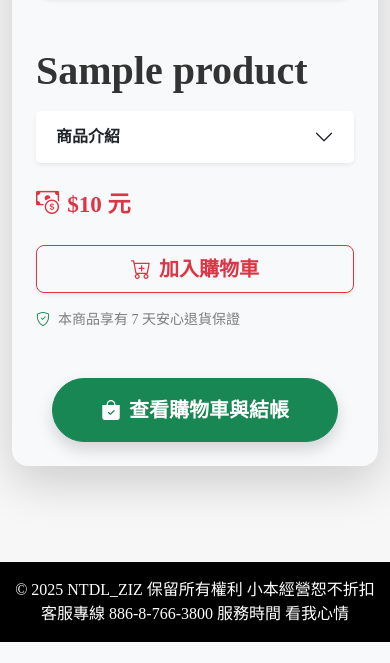
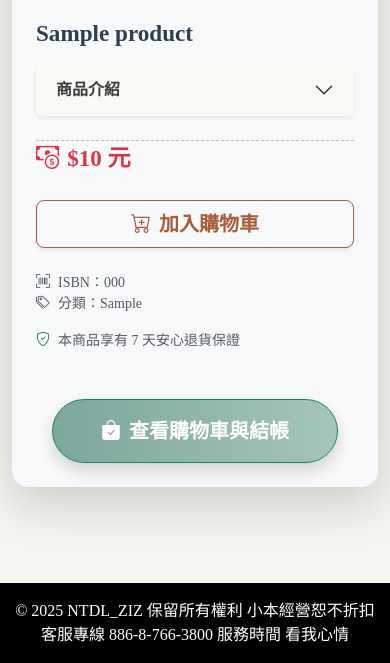
Before and after one commit to ziz03/database_class, a PHP site: page /product.php?product_id=1 in a window 390 px wide. Shown: the part 637-1300 px from the top of the page. Before the commit the page ends 1279 px from the top, so only its background shows below. Run offline with PHP 8.4, Linux system fonts and the light colour scheme; tables that the repository leaves empty or names only in its code hold one stand-in row (values such as "Sample post"); some libraries are stand-ins or nearby versions.

Commit message:
added isbn and classification

```diff
--- a/Allproduct.php
+++ b/Allproduct.php
@@ -40,7 +40,7 @@ require_once 'action/database.php';
         <?php include 'compoents/nav.php'; ?>
         <section id="products" class="py-5 mb-5">
             <div class="container-fluid">
-                <h2 class="mb-4 ">
+                <h2 class="mb-4 text-center">
                     <?php
                     if (isset($_GET['keyword']) && !empty($_GET['keyword'])) {
                         echo '搜尋結果：' . htmlspecialchars($_GET['keyword']);
--- a/action/common.php
+++ b/action/common.php
@@ -262,6 +262,12 @@ function displayProductsList($result, $noResultsMessage = '暫無商品', $keywo
                             <?php endif; ?>
 
                             <p class="price-text">$<?= number_format($product['price']) ?></p>
+                            <!-- 👇 新增ISBN與分類 -->
+                            <div class="mt-3 small text-muted d-flex flex-column" style="font-size: 0.8rem;">
+                                <span>ISBN：<?= htmlspecialchars($product['isbn']) ?></span>
+                                <span>分類：<?= htmlspecialchars($product['classification']) ?></span>
+                            </div>
+                            <!-- 👆 -->
                             <div class="mt-auto d-grid gap-2">
                                 <a href="product.php?product_id=<?= $product['id'] ?>" class="btn btn-custom-outline">
                                     查看詳情
--- a/product.php
+++ b/product.php
@@ -51,90 +51,70 @@ if (!$product) {
     <style>
         body {
             font-family: 'Noto Serif TC', serif;
-            background-color: #f7f7f7;
+            background-color: #f5f5f0;
+            color: #333;
+
         }
 
         #product-detail .card {
-            border: none;
-            box-shadow: 0 6px 20px rgba(0, 0, 0, 0.1);
-            border-radius: 1.2rem;
-            overflow: hidden;
-            background-color: #fff;
+            background-color: #ffffff;
+            box-shadow: 0 4px 15px rgba(0, 0, 0, 0.05);
         }
 
         #product-detail img {
-            max-height: 380px;
-            object-fit: contain;
-            background-color: #fff;
-            padding: 1rem;
-            border-radius: 1rem;
-        }
-
-        .product-price {
-            font-size: 2.2rem;
-            font-weight: bold;
-            color: #f12711;
-        }
-
-        .description p {
-            font-size: 1.1rem;
-            line-height: 1.8;
-            color: #777;
-        }
-
-        .btn-add-cart {
-            font-size: 1.2rem;
-            padding: 0.6rem 1.5rem;
-        }
-
-        .checkout-btn {
-            margin-top: 40px;
-        }
-
-        .sticky-top {
-            top: 150px;
+            background-color: #f8f9f7;
         }
 
         .badge {
-            font-size: 0.9rem;
-            background: linear-gradient(45deg, #f12711, #f5af19);
+            background-color: #5b6e6e;
+            /* 深灰綠 */
+            color: #ffffff;
         }
 
         .product-title {
-            font-size: 2.5rem;
-            font-weight: 700;
-            color: #333;
+            color: #2c3e50;
+            /* 墨藍 */
         }
 
-        .text-muted {
-            color: #7d7d7d !important;
+        .accordion-button {
+            background-color: #f9f9f5;
+            color: #3c3c3c;
         }
 
-        .small-text {
-            font-size: 0.85rem;
+        .accordion-button:not(.collapsed) {
+            background-color: #e6eae7;
+            color: #2d2d2d;
         }
 
-        .mt-5 {
-            margin-top: 3rem;
+        .accordion-body p {
+            color: #555;
         }
 
-        .shadow-sm {
-            box-shadow: 0 1px 2px rgba(0, 0, 0, 0.1);
+        .fs-3.text-danger {
+            color: #a85d3d;
+            /* 暖紅銅 */
+            border-top: 1px dashed #bbb;
         }
 
-        .text-center {
-            text-align: center;
+        .btn-outline-danger {
+            border-color: #a85d3d;
+            color: #a85d3d;
         }
 
-        /* 手機視覺調整 */
-        @media (max-width: 768px) {
-            #product-detail img {
-                max-height: 300px;
-            }
+        .btn-outline-danger:hover {
+            background-color: #f7eee9;
+            color: #8c4430;
+            border-color: #8c4430;
+        }
 
-            .product-price {
-                font-size: 1.8rem;
-            }
+        .btn-success {
+            background: linear-gradient(90deg, #7ba79d, #a5c5b8);
+            /* 靜綠漸層 */
+            color: #fff;
+        }
+
+        .text-muted.small {
+            color: #777;
         }
     </style>
 </head>
@@ -211,6 +191,16 @@ if (!$product) {
                                         <i class="bi bi-cart-plus me-2"></i>加入購物車
                                     </button>
                                 </form>
+                                <!-- 額外商品資訊 -->
+                                <div class="mt-4 text-muted small">
+                                    <div><i
+                                            class="bi bi-upc-scan me-2"></i>ISBN：<?php echo htmlspecialchars($product['isbn']); ?>
+                                    </div>
+                                    <div><i
+                                            class="bi bi-tags me-2"></i>分類：<?php echo htmlspecialchars($product['classification']); ?>
+                                    </div>
+                                </div>
+
 
                                 <div class="mt-3 text-muted small d-flex align-items-center gap-2">
                                     <i class="bi bi-shield-check text-success"></i>
```
Also changed, not shown: admin/products.php (+25 -7 lines), README.md.
